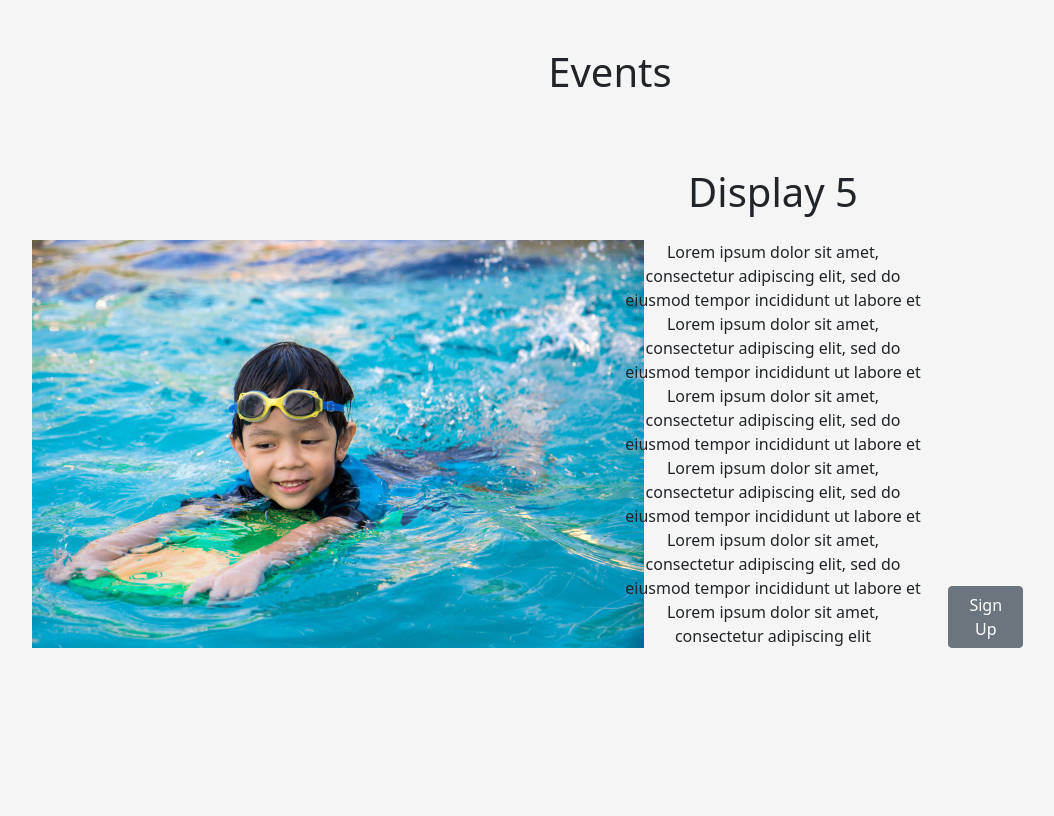
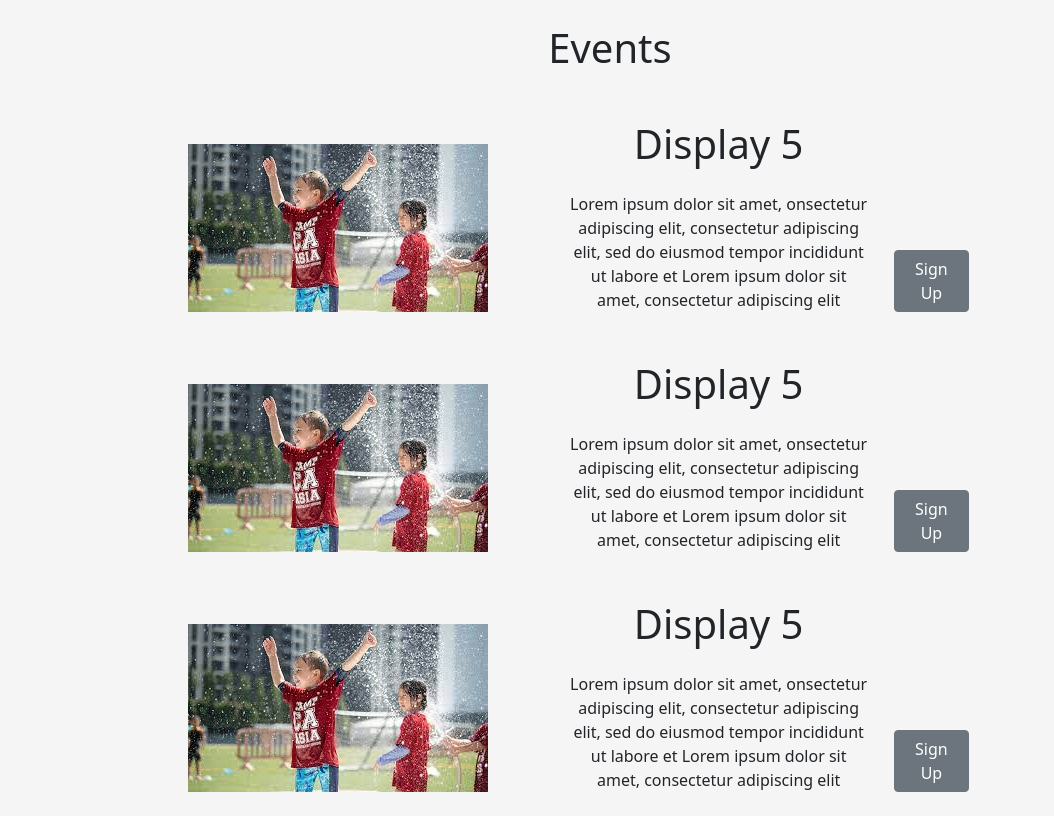
Before and after one commit to Eileenpngg/DolphinSwimSchool, a React (Create React App) app in the folder Frontend/: page /events in a window 1280 px wide. Shown: the whole page, without its empty margins (30-1084 px from the left). Built offline with nearby package versions, Linux system fonts and the light colour scheme.

Commit message:
'updated event page alignment'

```diff
--- a/Frontend/src/pages/Users/Events.js
+++ b/Frontend/src/pages/Users/Events.js
@@ -3,12 +3,12 @@ import React from 'react'
 const Events=()=>{
 return(
 <>
-<h1 className='text-center m-5'>Events</h1>
+<h1 className='text-center m-4'>Events</h1>
 <div className="row justify-content-center align-items-end mb-4">
 <div className="col-1"></div>
-  <div className="col-5 d-flex justify-content-center flex-row align-item-center h-50">
+  <div className="col-4 d-flex justify-content-center flex-row  h-50">
     <img
-      src='/kidswimming.jpeg'
+      src='/holiday_camp.jpeg'
       alt="kid_swimming"
       className="bg-dark"
     />
@@ -16,15 +16,57 @@ return(
     <div className="col-3 d-flex flex-column align-item-center h-50">
     <h1 className='text-center m-4'>Display 5</h1>
     <p className={`text-center d-flex m-0`}>
-    Lorem ipsum dolor sit amet, consectetur adipiscing elit, sed do eiusmod tempor incididunt ut labore et Lorem ipsum dolor sit amet, consectetur adipiscing elit, sed do eiusmod tempor incididunt ut labore et Lorem ipsum dolor sit amet, consectetur adipiscing elit, sed do eiusmod tempor incididunt ut labore et Lorem ipsum dolor sit amet, consectetur adipiscing elit, sed do eiusmod tempor incididunt ut labore et Lorem ipsum dolor sit amet, consectetur adipiscing elit, sed do eiusmod tempor incididunt ut labore et Lorem ipsum dolor sit amet, consectetur adipiscing elit
+    Lorem ipsum dolor sit amet, onsectetur adipiscing elit, consectetur adipiscing elit, sed do eiusmod tempor incididunt ut labore et Lorem ipsum dolor sit amet, consectetur adipiscing elit
     </p>
     </div>
     <div className="col-3 flex-column h-100">
     {/* calls an api when sign up button is clicked and pass in student information to the correct id into the segregatted table event_student */}
     <button className="btn btn-secondary w-25" type='submit' >Sign Up</button>
     </div>
-    <div className="col-1"></div>
 </div>
+
+<div className="row justify-content-center align-items-end mb-4">
+<div className="col-1"></div>
+  <div className="col-4 d-flex justify-content-center flex-row align-item-center h-50">
+    <img
+      src='/holiday_camp.jpeg'
+      alt="kid_swimming"
+      className="bg-dark"
+    />
+    </div>
+    <div className="col-3 d-flex flex-column align-item-center h-50">
+    <h1 className='text-center m-4'>Display 5</h1>
+    <p className={`text-center d-flex m-0`}>
+    Lorem ipsum dolor sit amet, onsectetur adipiscing elit, consectetur adipiscing elit, sed do eiusmod tempor incididunt ut labore et Lorem ipsum dolor sit amet, consectetur adipiscing elit
+    </p>
+    </div>
+    <div className="col-3 flex-column h-100">
+    {/* calls an api when sign up button is clicked and pass in student information to the correct id into the segregatted table event_student */}
+    <button className="btn btn-secondary w-25" type='submit' >Sign Up</button>
+    </div>
+</div>
+
+<div className="row justify-content-center align-items-end mb-4">
+<div className="col-1"></div>
+  <div className="col-4 d-flex justify-content-center flex-row align-item-center h-50">
+    <img
+      src='/holiday_camp.jpeg'
+      alt="kid_swimming"
+      className="bg-dark"
+    />
+    </div>
+    <div className="col-3 d-flex flex-column align-item-center h-50">
+    <h1 className='text-center m-4'>Display 5</h1>
+    <p className={`text-center d-flex m-0`}>
+    Lorem ipsum dolor sit amet, onsectetur adipiscing elit, consectetur adipiscing elit, sed do eiusmod tempor incididunt ut labore et Lorem ipsum dolor sit amet, consectetur adipiscing elit
+    </p>
+    </div>
+    <div className="col-3 flex-column h-100">
+    {/* calls an api when sign up button is clicked and pass in student information to the correct id into the segregatted table event_student */}
+    <button className="btn btn-secondary w-25" type='submit' >Sign Up</button>
+    </div>
+</div>
+
 </>
 )
 }
```
Also changed, not shown: Frontend/public/holiday_camp.jpeg (added).
